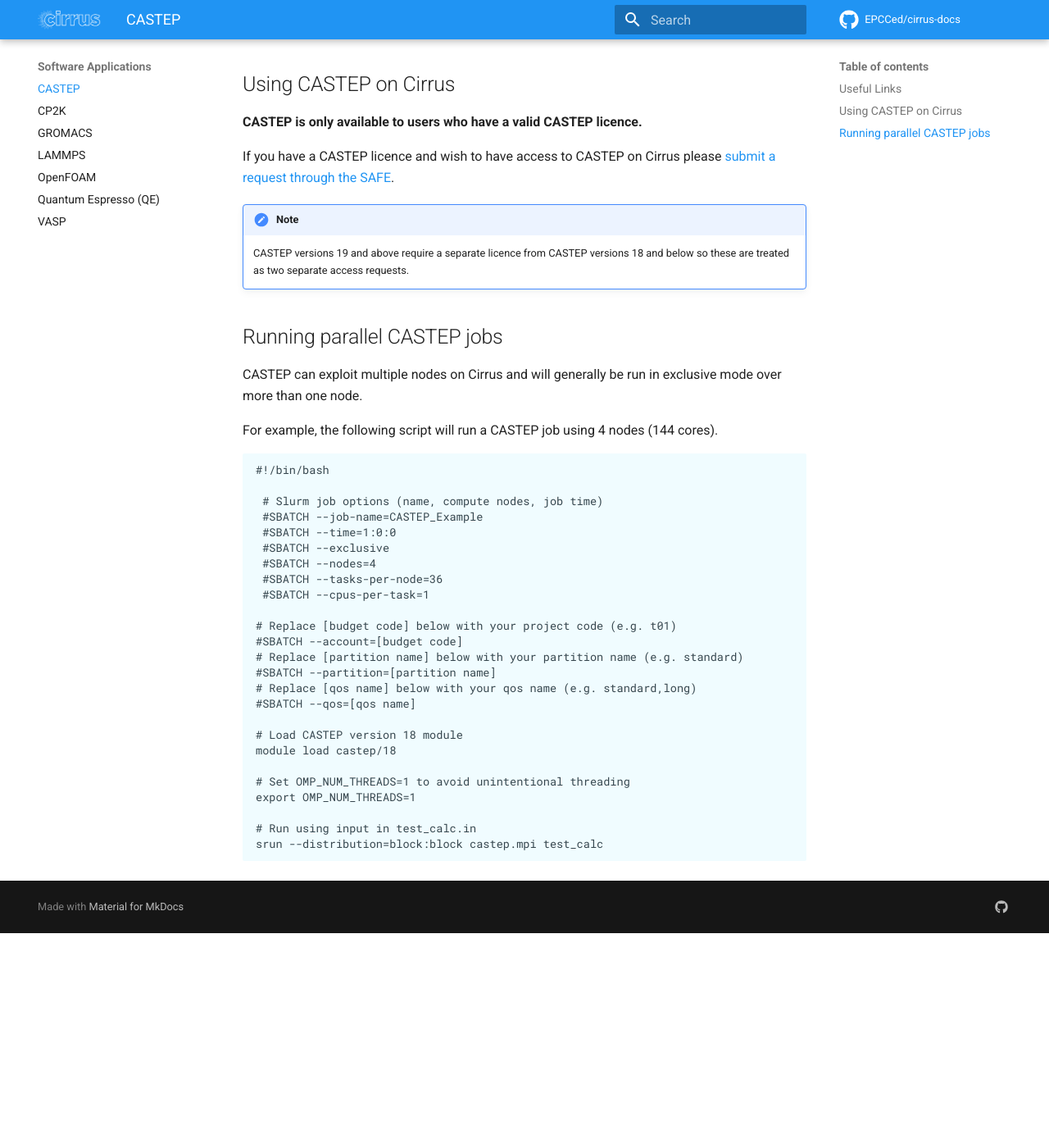
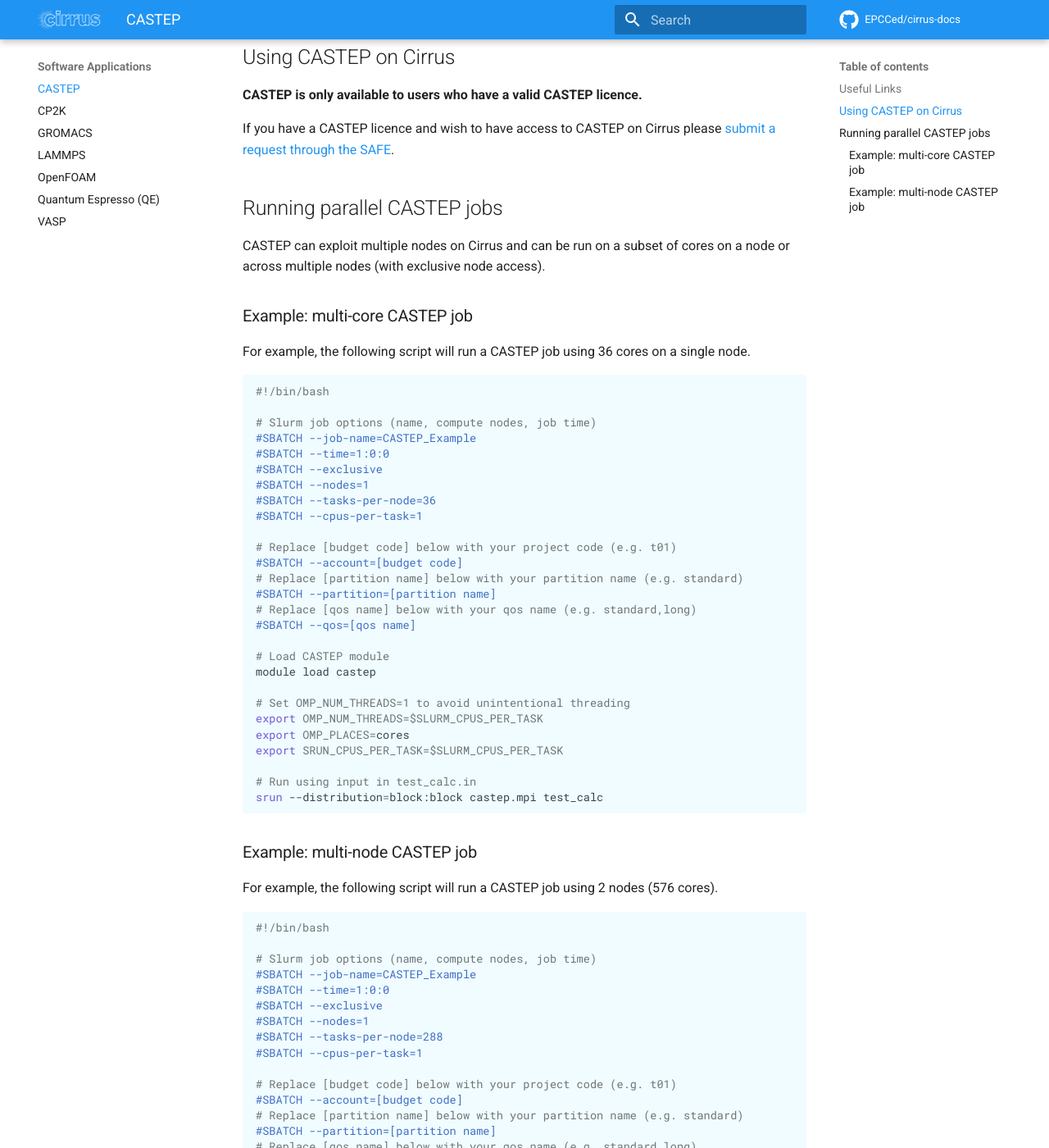
Before and after one commit to EPCCed/cirrus-docs, an MkDocs documentation site: the page built from docs/software-packages/castep.md, in a window 1280 px wide and 1400 px high, scrolled down 494 px. Shown: the whole window at 82% size. Built offline with MkDocs 1.6.1 and Material for MkDocs 9.7.7, drawn with Linux system fonts in a browser that asks for light colours; comment, search, counter and statistics services are not loaded; before the commit the page ends 1632 px from its top, so only the background shows below that; some of the changed text lies outside the part shown.

Commit message:
Updates CASTEP docs

````diff
--- a/docs/software-packages/castep.md
+++ b/docs/software-packages/castep.md
@@ -23,45 +22,77 @@
 please [submit a request through the
 SAFE](https://epcced.github.io/safe-docs/safe-for-users/#how-to-request-access-to-a-package-group-licensed-software-or-restricted-features).
 
-
-!!! Note
-
-
-	CASTEP versions 19 and above require a separate licence from CASTEP
-	versions 18 and below so these are treated as two separate access
-	requests.
-
-
 ## Running parallel CASTEP jobs
 
-CASTEP can exploit multiple nodes on Cirrus and will generally be run in
-exclusive mode over more than one node.
+CASTEP can exploit multiple nodes on Cirrus and can be run on a subset
+of cores on a node or across multiple nodes (with exclusive node access).
 
-For example, the following script will run a CASTEP job using 4 nodes
-(144 cores).
+### Example: multi-core CASTEP job
 
-    #!/bin/bash
+For example, the following script will run a CASTEP job using 36 cores on a
+single node.
 
-     # Slurm job options (name, compute nodes, job time)
-     #SBATCH --job-name=CASTEP_Example
-     #SBATCH --time=1:0:0
-     #SBATCH --exclusive
-     #SBATCH --nodes=4
-     #SBATCH --tasks-per-node=36
-     #SBATCH --cpus-per-task=1
+```slurm
+#!/bin/bash
 
-    # Replace [budget code] below with your project code (e.g. t01)
-    #SBATCH --account=[budget code]
-    # Replace [partition name] below with your partition name (e.g. standard)
-    #SBATCH --partition=[partition name]
-    # Replace [qos name] below with your qos name (e.g. standard,long)
-    #SBATCH --qos=[qos name]
+# Slurm job options (name, compute nodes, job time)
+#SBATCH --job-name=CASTEP_Example
+#SBATCH --time=1:0:0
+#SBATCH --exclusive
+#SBATCH --nodes=1
+#SBATCH --tasks-per-node=36
+#SBATCH --cpus-per-task=1
 
-    # Load CASTEP version 18 module
-    module load castep/18
+# Replace [budget code] below with your project code (e.g. t01)
+#SBATCH --account=[budget code]
+# Replace [partition name] below with your partition name (e.g. standard)
+#SBATCH --partition=[partition name]
+# Replace [qos name] below with your qos name (e.g. standard,long)
+#SBATCH --qos=[qos name]
 
-    # Set OMP_NUM_THREADS=1 to avoid unintentional threading
-    export OMP_NUM_THREADS=1
+# Load CASTEP module
+module load castep
 
-    # Run using input in test_calc.in
-    srun --distribution=block:block castep.mpi test_calc
+# Set OMP_NUM_THREADS=1 to avoid unintentional threading
+export OMP_NUM_THREADS=$SLURM_CPUS_PER_TASK
+export OMP_PLACES=cores
+export SRUN_CPUS_PER_TASK=$SLURM_CPUS_PER_TASK
+
+# Run using input in test_calc.in
+srun --distribution=block:block castep.mpi test_calc
+```
+
+### Example: multi-node CASTEP job
+
+For example, the following script will run a CASTEP job using 2 nodes
+(576 cores).
+
+```slurm
+#!/bin/bash
+
+# Slurm job options (name, compute nodes, job time)
+#SBATCH --job-name=CASTEP_Example
+#SBATCH --time=1:0:0
+#SBATCH --exclusive
+#SBATCH --nodes=1
+#SBATCH --tasks-per-node=288
+#SBATCH --cpus-per-task=1
+
+# Replace [budget code] below with your project code (e.g. t01)
+#SBATCH --account=[budget code]
+# Replace [partition name] below with your partition name (e.g. standard)
+#SBATCH --partition=[partition name]
+# Replace [qos name] below with your qos name (e.g. standard,long)
+#SBATCH --qos=[qos name]
+
+# Load CASTEP module
+module load castep
+
+# Set OMP_NUM_THREADS=1 to avoid unintentional threading
+export OMP_NUM_THREADS=$SLURM_CPUS_PER_TASK
+export OMP_PLACES=cores
+export SRUN_CPUS_PER_TASK=$SLURM_CPUS_PER_TASK
+
+# Run using input in test_calc.in
+srun --distribution=block:block castep.mpi test_calc
+```
````
Also changed, not shown: other parts of docs/software-packages/castep.md (+2 -3 lines).
